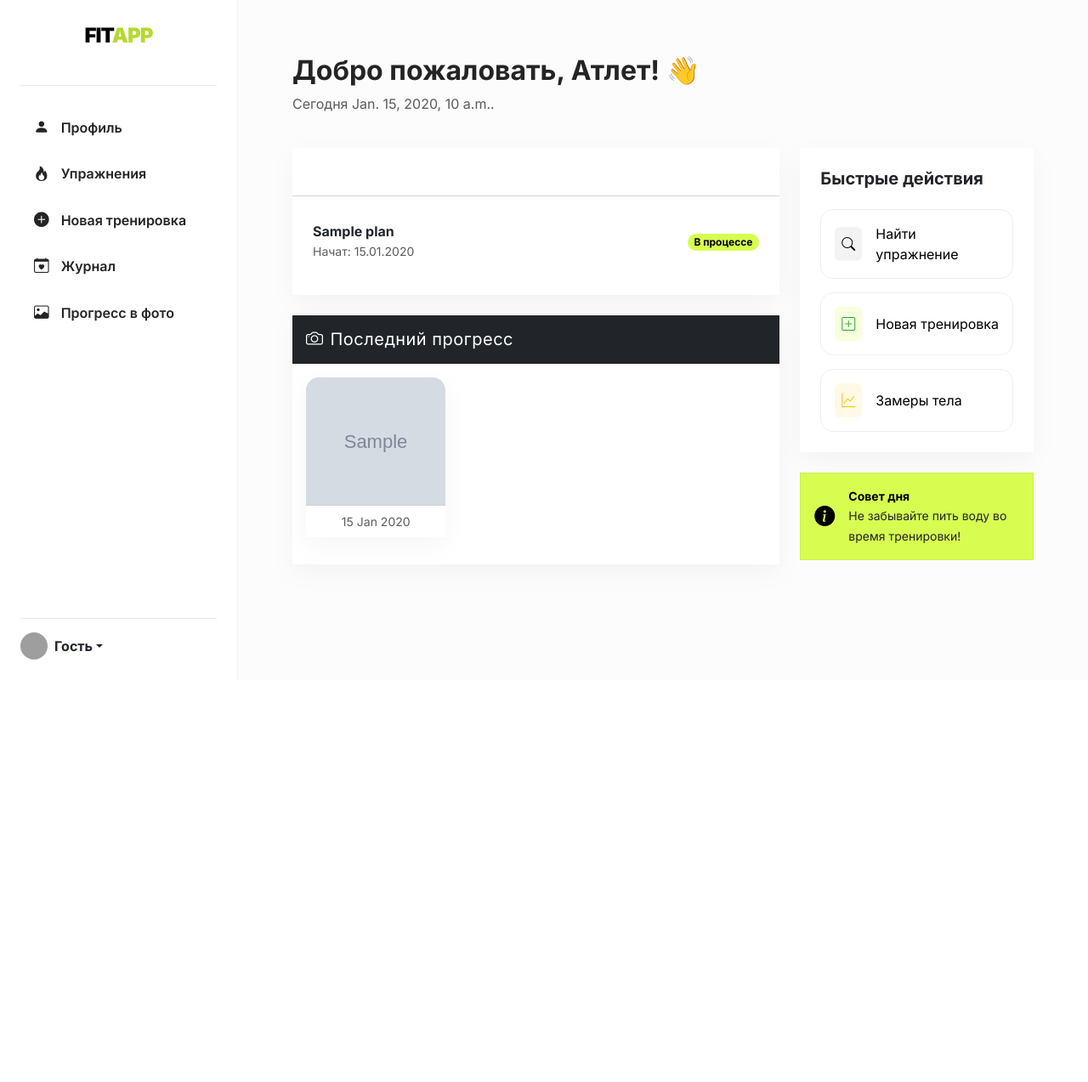
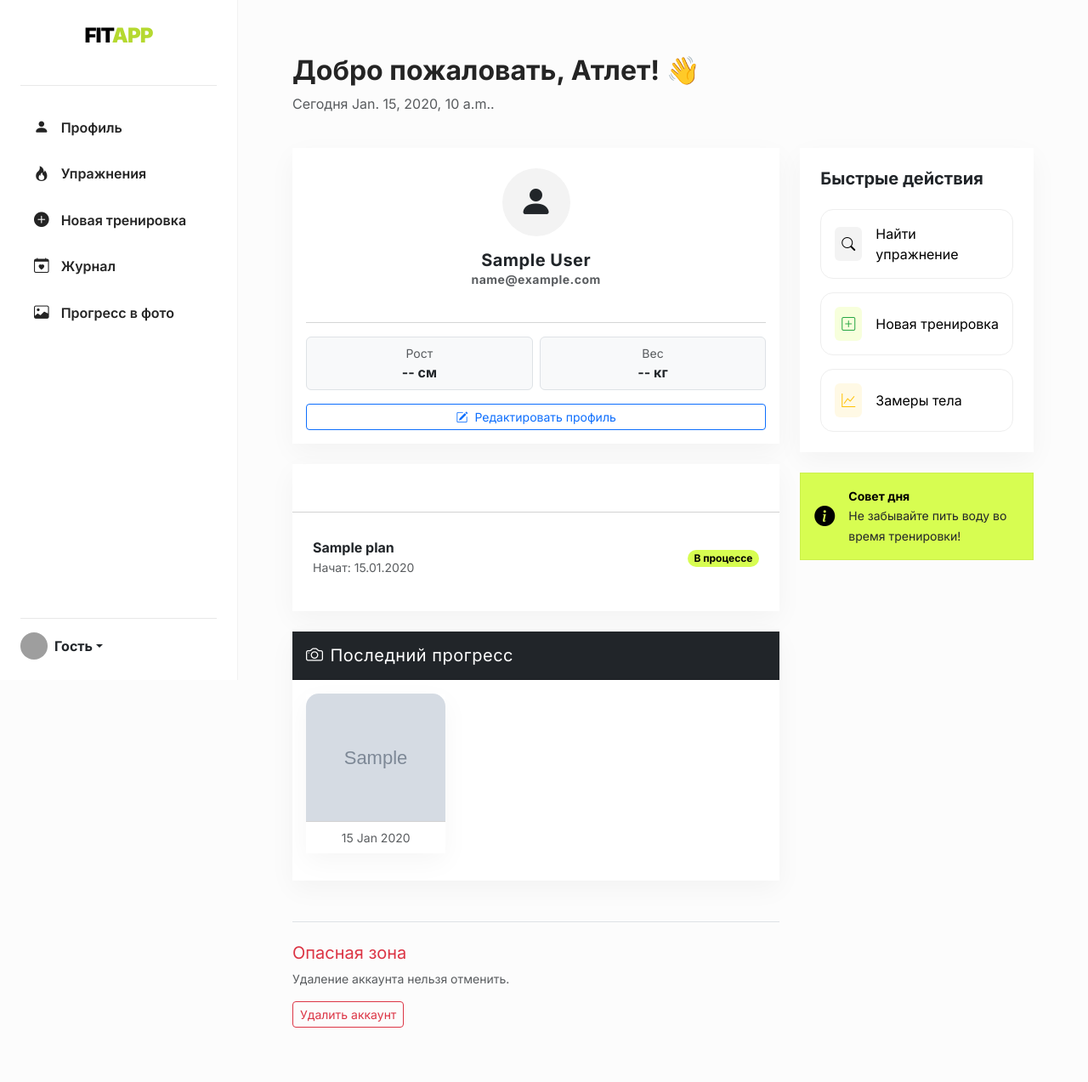
Before and after one commit to Wassu0phomie/python-fitness-tracker, a Django app: template templates/main/index.html in a window 1280 px wide. Shown: the whole page at 85% size. Before the commit the page ends 800 px from the top, so only its background shows below. Run offline with Django 5.2, Linux system fonts and the light colour scheme; a user stored in the database is signed in; tables that the repository leaves empty hold one stand-in row (values such as "Sample post"); the template is opened without the code that fills it: most values are stand-ins (such as "Sample title", 1, 10 or a date in 2020); grey boxes marked "Sample" are stand-in pictures; some libraries are stand-ins or nearby versions; grey boxes are pictures that could not be loaded.

Commit message:
че сделал не помню

```diff
--- a/exercises/admin.py
+++ b/exercises/admin.py
@@ -99,6 +99,7 @@ class ExerciseAdmin(admin.ModelAdmin):
             'fields': (
                 'image',
                 'video_file',
+                'image_url',
                 'video_url'
             )
         }),
--- a/exercises/models.py
+++ b/exercises/models.py
@@ -79,6 +79,7 @@ class Exercise(models.Model):
     video_url = models.URLField(blank=True)
     video_file = models.FileField(upload_to='exercise_videos/', blank=True, null=True)
     image = models.ImageField(upload_to='exercise_images/', blank=True, null=True)
+    image_url = models.URLField(max_length=500, blank=True, null=True, verbose_name="Ссылка на GIF/SVG")
 
     calories_per_hour = models.PositiveIntegerField(default=0)
     is_active = models.BooleanField(default=True)
@@ -106,7 +107,9 @@ class Exercise(models.Model):
 
     @property
     def main_image(self):
-        return self.image.url if self.image else None
+        if self.image:
+            return self.image.url
+        return self.image_url
 
 
 # class FavoriteExercise(models.Model):
--- a/fitness_project/urls.py
+++ b/fitness_project/urls.py
@@ -17,10 +17,7 @@ urlpatterns = [
     path('', main_views.welcome, name='welcome'),
     path('app/', include('main.urls')), #Не забыть изменить
     path('exercises/', include('exercises.urls')),
-    path('login/', auth_views.LoginView.as_view(template_name='registration/login.html'), name='login'),
-    path('activate/<str:uidb64>/<str:token>/', users_views.activate, name='activate'),
-    path('register/', users_views.register, name='register'),
-    path('logout/', auth_views.LogoutView.as_view(), name='logout'),
+    path('users/', include('users.urls')),
 ]
 
 # Для медиа-файлов в режиме разработки
--- a/templates/base.html
+++ b/templates/base.html
@@ -145,7 +145,7 @@
                 <strong class="fw-bold">{{ user.username|default:"Гость" }}</strong>
             </a>
             <ul class="dropdown-menu text-small shadow border-0" aria-labelledby="dropdownUser1">
-                <li><a class="dropdown-item py-2" href="#">Настройки</a></li>
+                <li><a class="dropdown-item py-2" href="{% url 'index' %}">Настройки</a></li>
                 <li><hr class="dropdown-divider"></li>
                 <li>
                     <form action="{% url 'logout' %}" method="post" class="px-3">
--- a/templates/main/index.html
+++ b/templates/main/index.html
@@ -13,6 +13,38 @@
 
     <div class="row">
         <div class="col-lg-8">
+            <div class="card shadow-sm border-0 mb-4 overflow-hidden">
+                <div class="card-header bg-white border-0 pt-4 pb-0 text-center">
+                    <div class="bg-primary bg-opacity-10 rounded-circle d-inline-flex align-items-center justify-content-center mb-3" style="width: 80px; height: 80px;">
+                        <i class="bi bi-person-fill text-primary fs-1"></i>
+                    </div>
+                    <h5 class="fw-bold mb-0">{{ user.get_full_name|default:user.username }}</h5>
+                    <p class="text-muted small">{{ user.email }}</p>
+                </div>
+                <div class="card-body pt-2">
+                    <hr class="text-muted opacity-25">
+                    <div class="row g-2 text-center mb-3">
+                        <div class="col-6">
+                            <div class="p-2 border rounded bg-light">
+                                <small class="text-muted d-block">Рост</small>
+                                <span class="fw-bold">{{ profile.height|default:"--" }} см</span>
+                            </div>
+                        </div>
+                        <div class="col-6">
+                            <div class="p-2 border rounded bg-light">
+                                <small class="text-muted d-block">Вес</small>
+                                <span class="fw-bold">{{ profile.weight|default:"--" }} кг</span>
+                            </div>
+                        </div>
+                    </div>
+
+                    <div class="d-grid">
+                        <button class="btn btn-outline-primary btn-sm" data-bs-toggle="modal" data-bs-target="#editProfileModal">
+                            <i class="bi bi-pencil-square me-1"></i> Редактировать профиль
+                        </button>
+                    </div>
+                </div>
+            </div>
             <div class="card shadow-sm border-0 mb-4">
                 <div class="card-header bg-primary text-white py-3">
                     <h5 class="card-title mb-0"><i class="bi bi-calendar3 me-2"></i>Мои текущие планы</h5>
@@ -67,6 +99,19 @@
                     </div>
                 </div>
             </div>
+
+            <div class="mt-5 pt-4 border-top">
+                <h5 class="text-danger">Опасная зона</h5>
+                <p class="text-muted small">Удаление аккаунта нельзя отменить.</p>
+
+                <form action="{% url 'delete_profile' %}" method="POST"
+                      onsubmit="return confirm('Вы уверены? Все данные будут стерты.');">
+                    {% csrf_token %}
+                    <button type="submit" class="btn btn-outline-danger btn-sm">
+                        Удалить аккаунт
+                    </button>
+                </form>
+            </div>
         </div>
 
         <div class="col-lg-4">
@@ -116,4 +161,5 @@
         </div>
     </div>
 </div>
+
 {% endblock %}
--- a/users/urls.py
+++ b/users/urls.py
@@ -0,0 +1,10 @@
+from django.urls import path
+from . import views
+from django.contrib.auth import views as auth_views
+urlpatterns = [
+    path('register/', views.register, name='register'),
+    path('activate/<str:uidb64>/<str:token>/', views.activate, name='activate'),
+    path('login/', auth_views.LoginView.as_view(template_name='registration/login.html'), name='login'),
+    path('logout/', auth_views.LogoutView.as_view(), name='logout'),
+    path('profile/delete/', views.delete_profile, name='delete_profile'),
+]
```
Also changed, not shown: exercises/templates/exercises/exercise_list.html (+7 -1 lines), fill_images.py (+55 -0 lines), users/views.py (+17 -0 lines), exercises/migrations/0002_exercise_image_url.py (added).
